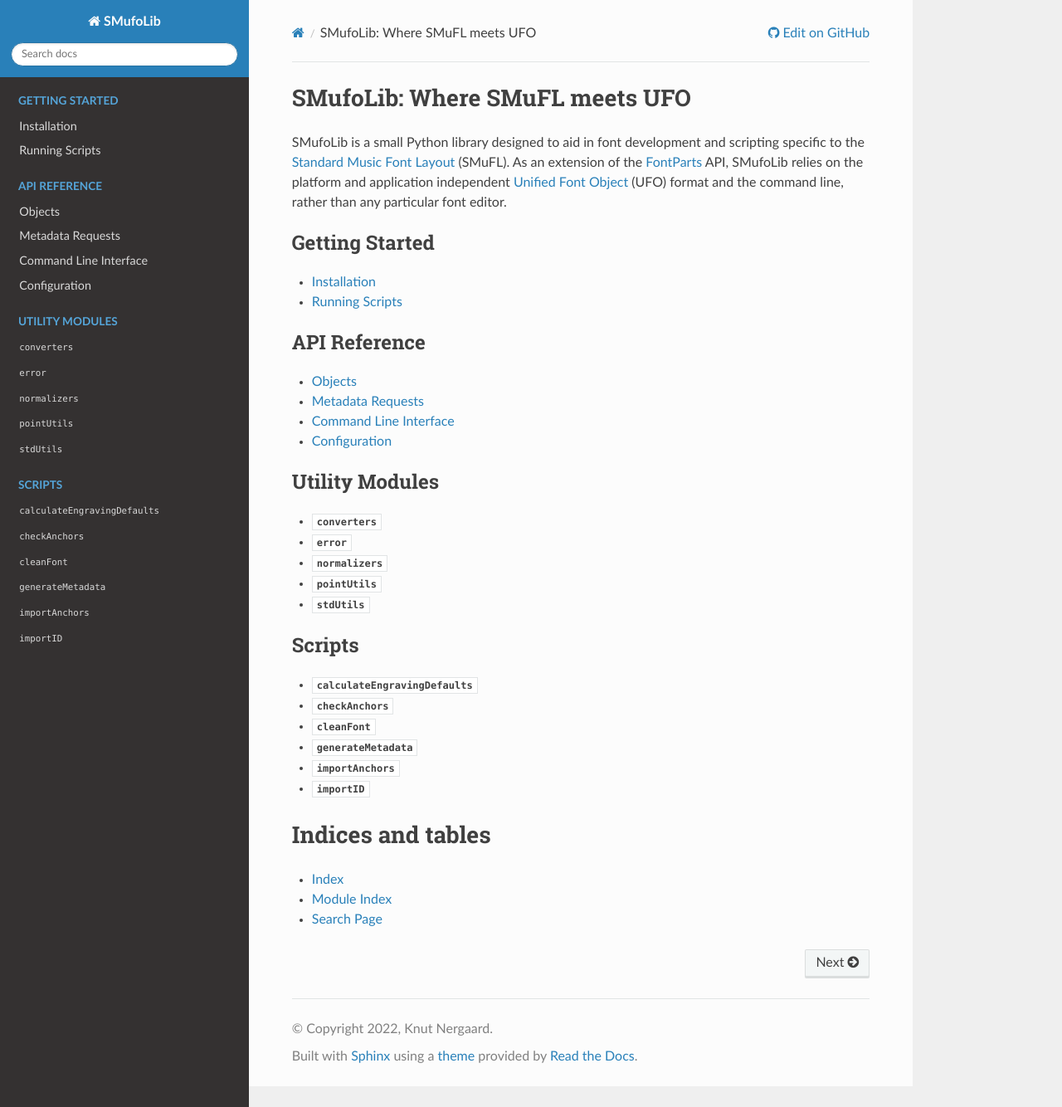
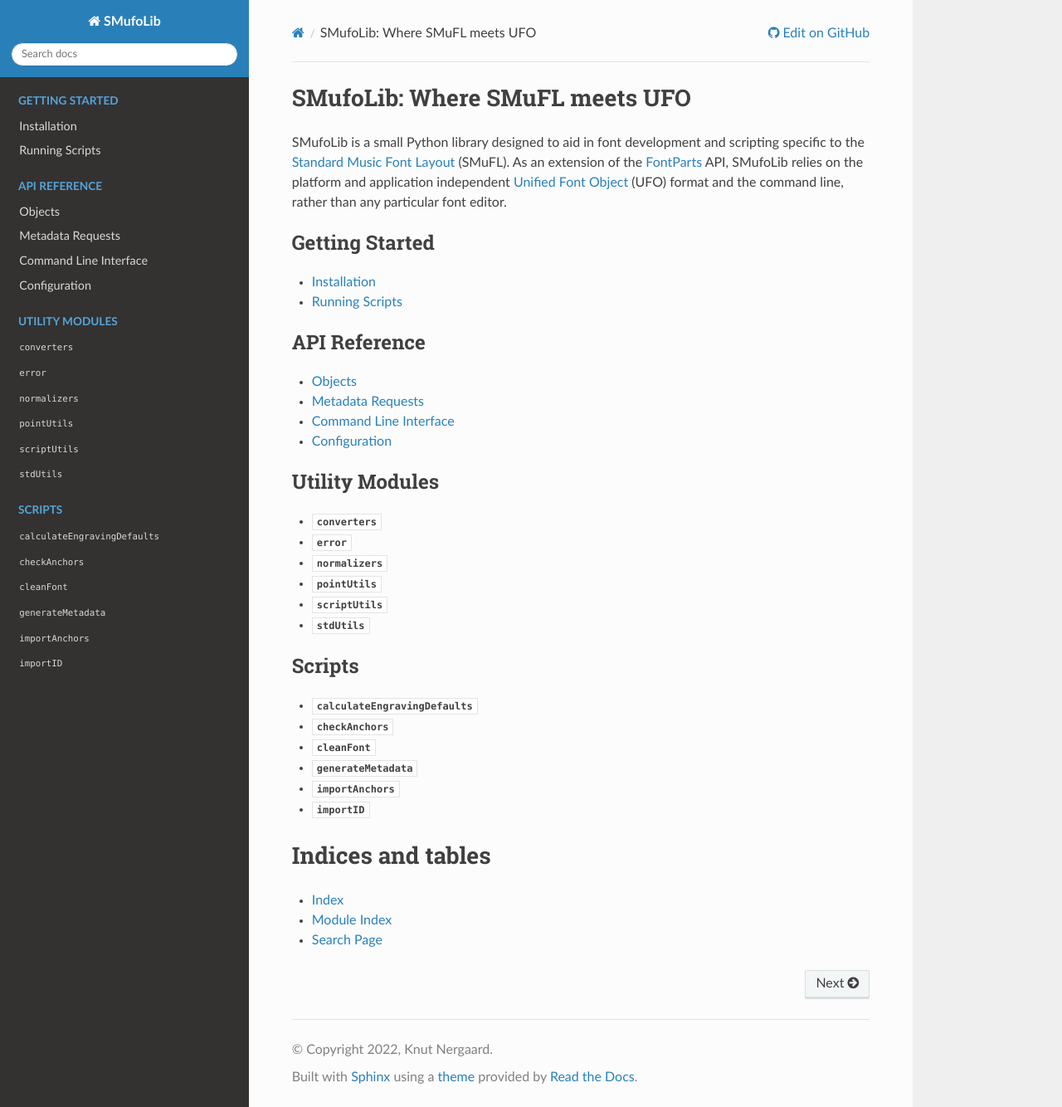
Before and after one commit to knutnergaard/smufolib, a Sphinx documentation site: the page built from docs/index.rst, in a window 1280 px wide and 1334 px high. Shown: the whole window at 83% size. Built offline with Sphinx 7.4.7 and the Read the Docs theme 3.1.0, drawn with Linux system fonts in a browser that asks for light colours.

Commit message:
Add scriptUtils documentation.

```diff
--- a/docs/utils.rst
+++ b/docs/utils.rst
@@ -33,6 +33,13 @@
     :members:
     :exclude-members: contourIndex, position, type, x, y
 
+
+:mod:`.scriptUtils`
+----------------
+
+.. automodule:: smufolib.scriptUtils
+    :members:
+
 :mod:`.stdUtils`
 ----------------
 
```
